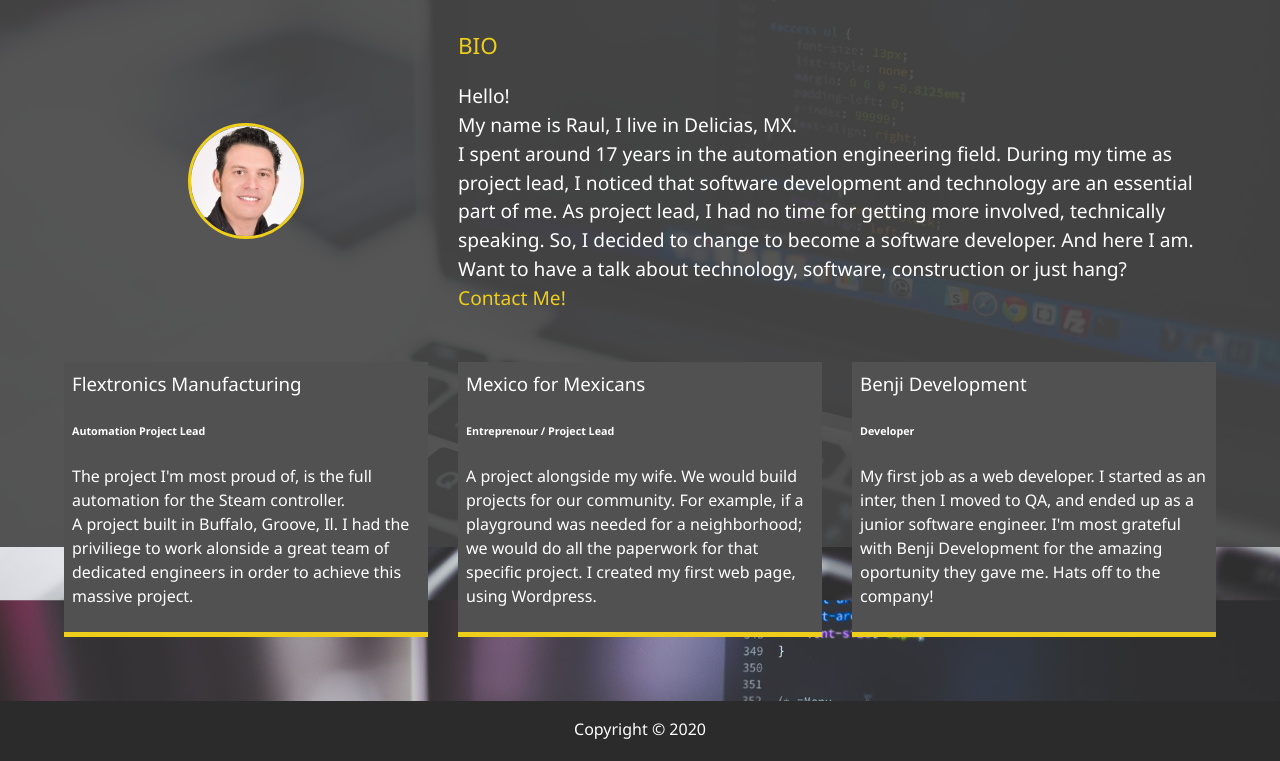
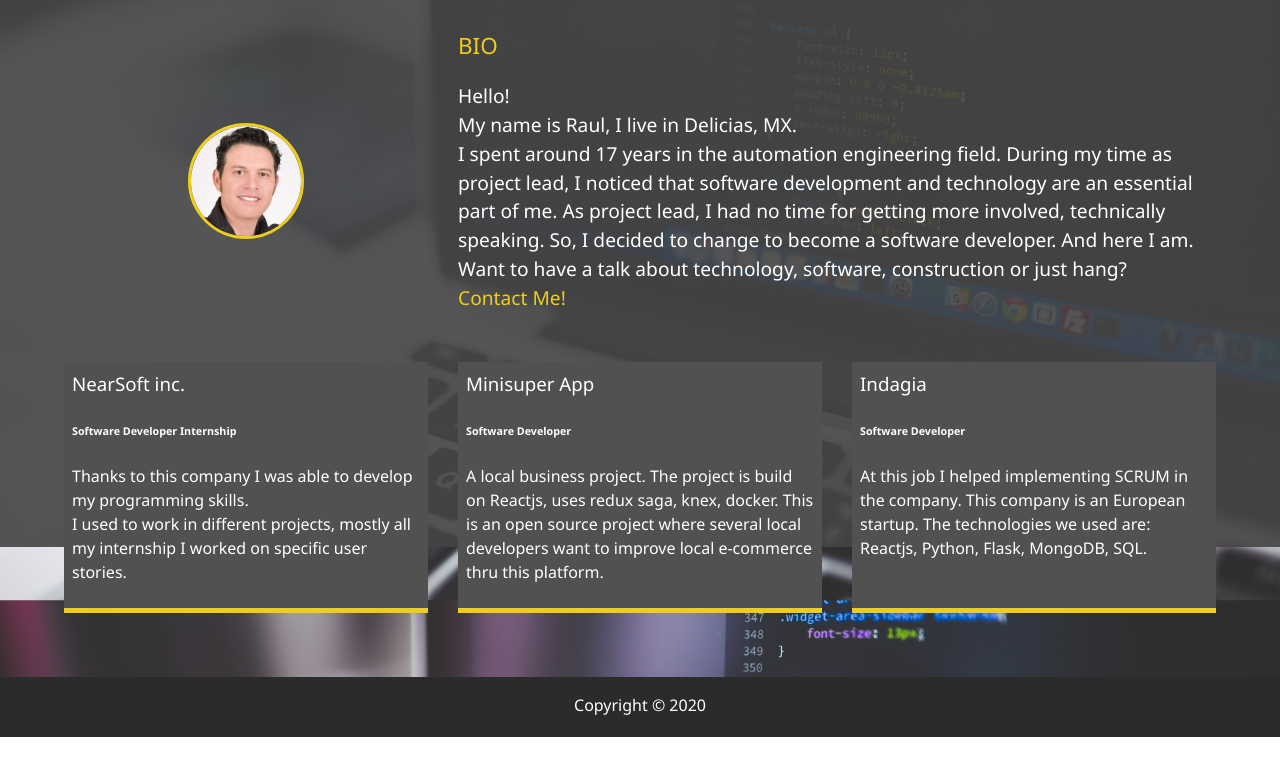
Before and after one commit to jrtorsa/modern_portfolio, a website: page dist/about.html in a window 1280 px wide. Shown: the part 253-1014 px from the top of the page. After the commit the page ends 990 px from the top, so only its background shows below. Drawn offline with Linux system fonts and the light colour scheme.

Commit message:
updated info

```diff
--- a/dist/about.html
+++ b/dist/about.html
@@ -64,28 +64,25 @@
             </div>
 
             <div class="job job-1">
-                <h3>Flextronics Manufacturing</h3>
-                <h6>Automation Project Lead</h6>
-                <p>The project I'm most proud of, is the full automation for the Steam controller.<br>
-                A project built in Buffalo, Groove, Il. I had the priviliege to work alonside a great team
-                of dedicated engineers in order to achieve this massive project. </p>
+                <h3>NearSoft inc.</h3>
+                <h6>Software Developer Internship</h6>
+                <p>Thanks to this company I was able to develop my programming skills.<br>
+                I used to work in different projects, mostly all my internship I worked on specific user stories.</p>
             </div>
 
             <div class="job job-2">
-                <h3>Mexico for Mexicans</h3>
-                <h6>Entreprenour / Project Lead</h6>
-                <p>A project alongside my wife. We would build projects for our community. For example,
-                   if a playground was needed for a neighborhood; we would do all the paperwork for that specific project.
-                   I created my first web page, using Wordpress.
+                <h3>Minisuper App</h3>
+                <h6>Software Developer</h6>
+                <p>A local business project. The project is build on Reactjs, uses redux saga, knex, docker.
+                    This is an open source project where several local developers want to improve local e-commerce thru this platform.
                 </p>
             </div>
 
             <div class="job job-3">
-                <h3>Benji Development</h3>
-                <h6>Developer</h6>
-                <p>My first job as a web developer. I started as an inter, then I moved to QA, and ended up as a junior
-                    software engineer. I'm most grateful with Benji Development for the amazing oportunity they gave me.
-                    Hats off to the company!
+                <h3>Indagia</h3>
+                <h6>Software Developer</h6>
+                <p>At this job I helped implementing SCRUM in the company. This company is an European startup. The technologies we used
+                    are: Reactjs, Python, Flask, MongoDB, SQL.
                 </p>
             </div>
 
```
